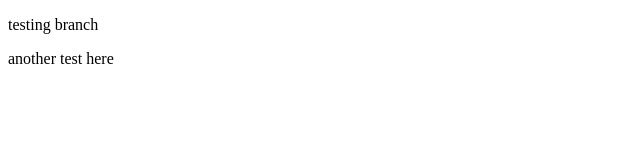
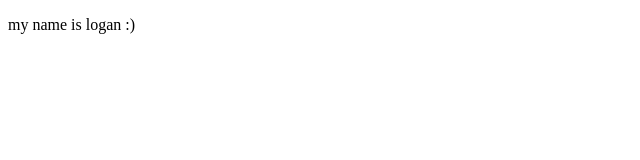
Before and after one commit to loghen41/test, a plain HTML site: page index.html in a window 1280 px wide. Shown: the whole page, without its empty margins (0-640 px from the left). Drawn offline with Linux system fonts and the light colour scheme.

Commit message:
commit test

```diff
--- a/index.html
+++ b/index.html
@@ -5,8 +5,7 @@
     <title>Title</title>
 </head>
 <body>
-<p> testing branch</p>
-<p> another test here</p>
+<p> my name is logan :) </p>
 
 </body>
 </html>
```
